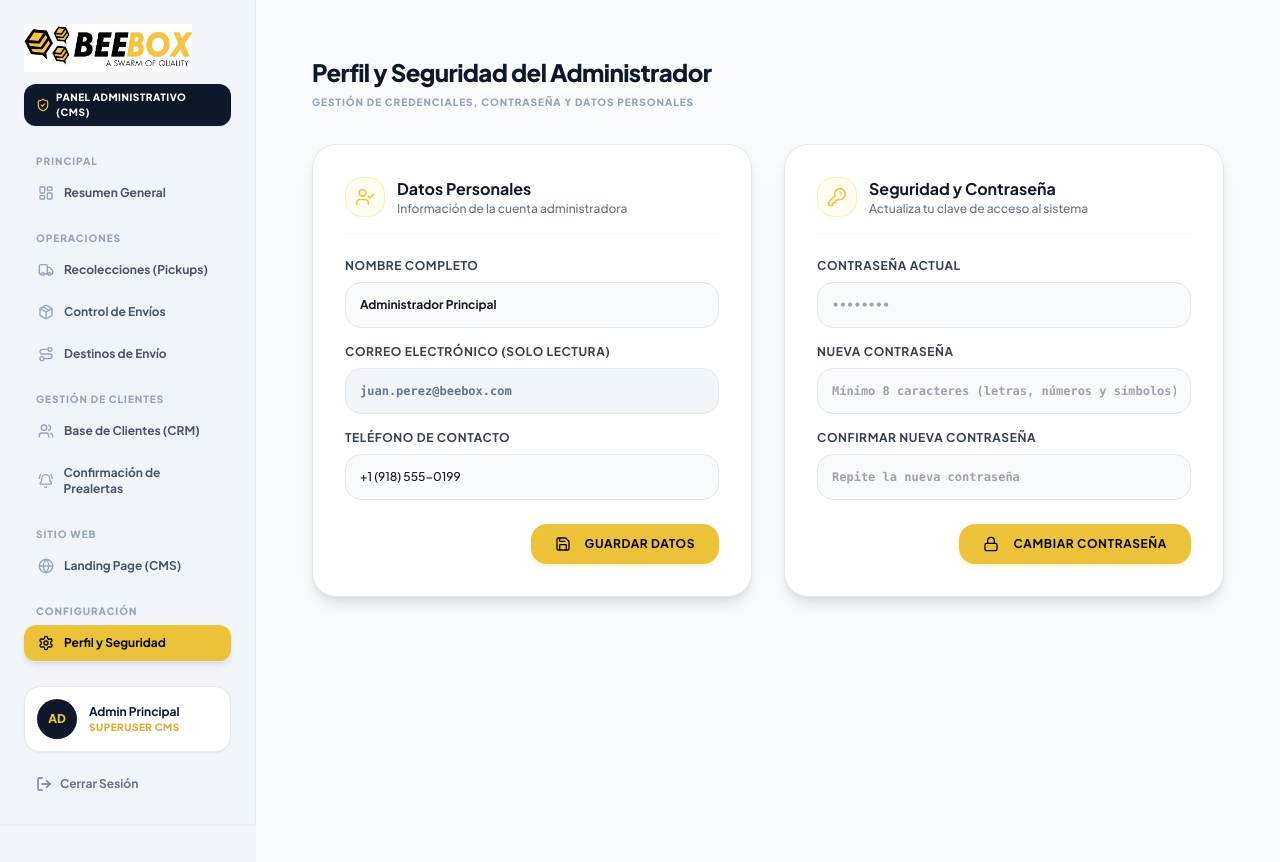
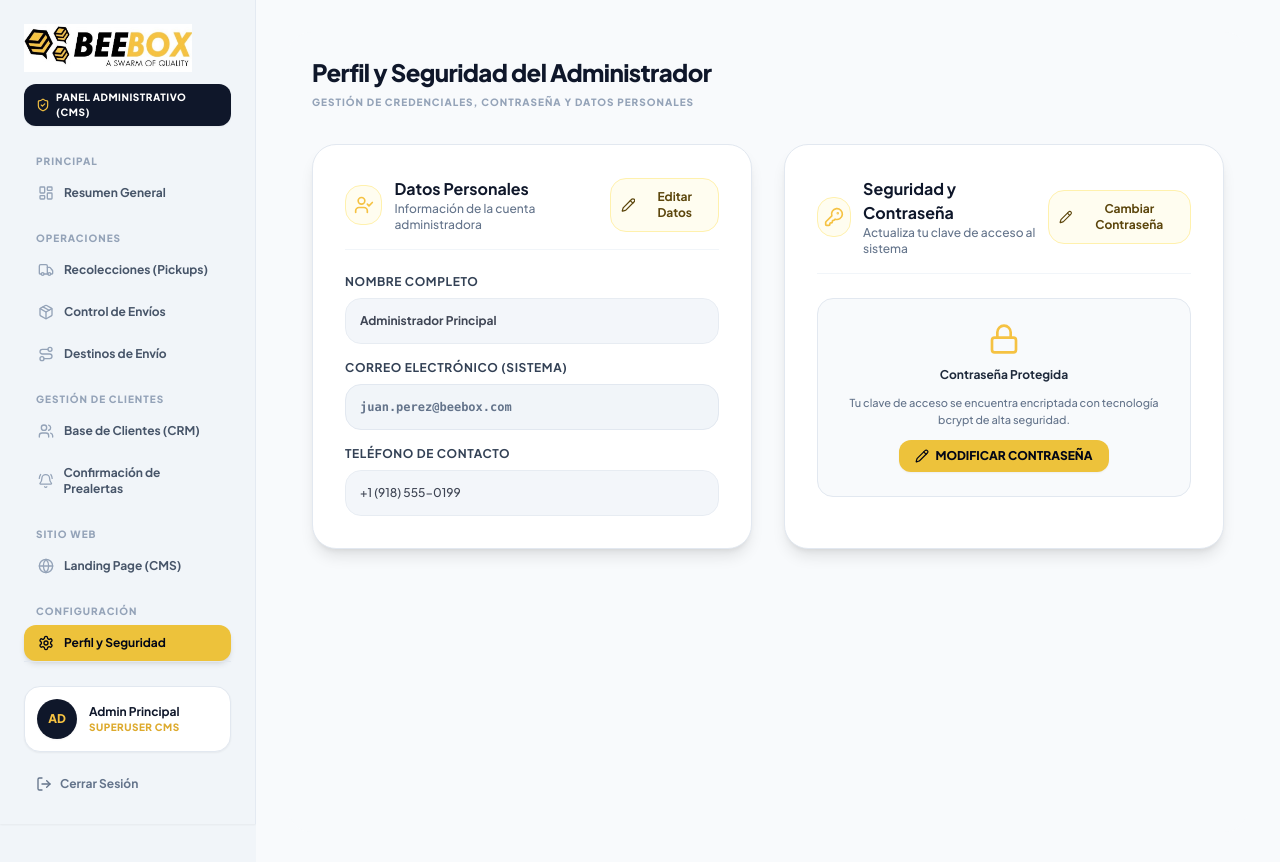
Before and after one commit to saraiherrerab/Beebox-Empresa-De-Transporte, a Next.js app: page /admin/configuracion in a window 1280 px wide. Built offline with nearby package versions, Linux system fonts and the light colour scheme; no server answers.

Commit message:
feat(admin): add edit pencil toggle button to profile and password security cards

```diff
--- a/src/app/admin/configuracion/page.tsx
+++ b/src/app/admin/configuracion/page.tsx
@@ -2,13 +2,17 @@
 
 import React, { useState } from "react";
 import { useAuth } from "@/context/AuthContext";
-import { KeyRound, UserCheck, ShieldCheck, CheckCircle2, AlertCircle, Save, Lock } from "lucide-react";
+import { KeyRound, UserCheck, CheckCircle2, AlertCircle, Save, Lock, Pencil, X } from "lucide-react";
 import { Button } from "@/components/ui/Button";
 
 const API_URL = process.env.NEXT_PUBLIC_API_URL || "http://localhost:4000/api";
 
 export default function AdminConfiguracionPage() {
   const { user } = useAuth();
+
+  // Edit Toggles
+  const [isEditingProfile, setIsEditingProfile] = useState(false);
+  const [isEditingPassword, setIsEditingPassword] = useState(false);
 
   // Profile State
   const [name, setName] = useState(user?.name || "Administrador Principal");
@@ -44,6 +48,7 @@ export default function AdminConfiguracionPage() {
       const data = await res.json();
       if (res.ok) {
         setProfileNotice({ type: "success", msg: "Perfil de administrador actualizado correctamente." });
+        setIsEditingProfile(false);
         setTimeout(() => setProfileNotice(null), 5000);
       } else {
         setProfileNotice({ type: "error", msg: data.message || "Error al actualizar perfil." });
@@ -58,7 +63,7 @@ export default function AdminConfiguracionPage() {
     setPasswordNotice(null);
 
     if (newPassword !== confirmPassword) {
-      setPasswordNotice({ type: "error", msg: "La confirmación de la contraseña no coincide." });
+      setPasswordNotice({ type: "error", msg: "La confirmación de la nueva contraseña no coincide." });
       return;
     }
 
@@ -84,6 +89,7 @@ export default function AdminConfiguracionPage() {
         setCurrentPassword("");
         setNewPassword("");
         setConfirmPassword("");
+        setIsEditingPassword(false);
         setTimeout(() => setPasswordNotice(null), 5000);
       } else {
         setPasswordNotice({ type: "error", msg: data.message || "Error al cambiar la contraseña." });
@@ -106,7 +112,8 @@ export default function AdminConfiguracionPage() {
       <div className="grid grid-cols-1 lg:grid-cols-2 gap-8">
         {/* Card 1: Datos de Perfil */}
         <div className="bg-white rounded-3xl p-6 sm:p-8 border border-slate-200 shadow-lg space-y-6">
-          <div className="flex items-center gap-3 border-b border-slate-100 pb-4">
+          <div className="flex items-center justify-between border-b border-slate-100 pb-4">
+            <div className="flex items-center gap-3">
               <div className="w-10 h-10 rounded-2xl bg-amber-50 border border-amber-200 flex items-center justify-center text-amber-600">
                 <UserCheck className="w-5 h-5" />
               </div>
@@ -114,6 +121,30 @@ export default function AdminConfiguracionPage() {
                 <h3 className="text-base font-bold text-slate-900">Datos Personales</h3>
                 <p className="text-xs text-slate-500 font-medium">Información de la cuenta administradora</p>
               </div>
+            </div>
+
+            {/* Pencil Edit Toggle Button */}
+            <button
+              onClick={() => {
+                setIsEditingProfile(!isEditingProfile);
+                setProfileNotice(null);
+              }}
+              className={`p-2.5 rounded-2xl border text-xs font-bold transition-all flex items-center gap-1.5 ${
+                isEditingProfile
+                  ? "bg-rose-50 border-rose-200 text-rose-700 hover:bg-rose-100"
+                  : "bg-amber-50 border-amber-200 text-amber-900 hover:bg-amber-100"
+              }`}
+            >
+              {isEditingProfile ? (
+                <>
+                  <X className="w-4 h-4" /> Cancelar
+                </>
+              ) : (
+                <>
+                  <Pencil className="w-4 h-4" /> Editar Datos
+                </>
+              )}
+            </button>
           </div>
 
           {profileNotice && (
@@ -140,16 +171,21 @@ export default function AdminConfiguracionPage() {
               </label>
               <input
                 type="text"
+                disabled={!isEditingProfile}
                 value={name}
                 onChange={(e) => setName(e.target.value)}
                 required
-                className="w-full rounded-2xl border border-slate-200 bg-slate-50 p-3.5 text-xs font-bold text-slate-900 focus:border-amber-500 focus:outline-none"
+                className={`w-full rounded-2xl border p-3.5 text-xs font-bold text-slate-900 transition-all ${
+                  isEditingProfile
+                    ? "bg-white border-amber-500 shadow-sm focus:outline-none"
+                    : "bg-slate-100 border-slate-200 cursor-not-allowed opacity-80"
+                }`}
               />
             </div>
 
             <div>
               <label className="block text-xs font-bold text-slate-700 uppercase tracking-wider mb-2">
-                Correo Electrónico (Solo Lectura)
+                Correo Electrónico (Sistema)
               </label>
               <input
                 type="email"
@@ -165,24 +201,39 @@ export default function AdminConfiguracionPage() {
               </label>
               <input
                 type="text"
+                disabled={!isEditingProfile}
                 value={phone}
                 onChange={(e) => setPhone(e.target.value)}
                 placeholder="+1 (555) 000-0000"
-                className="w-full rounded-2xl border border-slate-200 bg-slate-50 p-3.5 text-xs font-medium text-slate-900 focus:border-amber-500 focus:outline-none"
+                className={`w-full rounded-2xl border p-3.5 text-xs font-medium text-slate-900 transition-all ${
+                  isEditingProfile
+                    ? "bg-white border-amber-500 shadow-sm focus:outline-none"
+                    : "bg-slate-100 border-slate-200 cursor-not-allowed opacity-80"
+                }`}
               />
             </div>
 
-            <div className="pt-2 flex justify-end">
+            {isEditingProfile && (
+              <div className="pt-2 flex justify-end gap-3 animate-in fade-in duration-150">
+                <button
+                  type="button"
+                  onClick={() => setIsEditingProfile(false)}
+                  className="px-5 py-3 rounded-2xl border border-slate-200 text-xs font-bold text-slate-600 hover:bg-slate-50"
+                >
+                  CANCELAR
+                </button>
                 <Button type="submit" variant="amber" className="rounded-2xl px-6 py-3 font-bold text-xs">
                   <Save className="w-4 h-4 mr-1.5" /> GUARDAR DATOS
                 </Button>
               </div>
+            )}
           </form>
         </div>
 
         {/* Card 2: Cambio de Contraseña */}
         <div className="bg-white rounded-3xl p-6 sm:p-8 border border-slate-200 shadow-lg space-y-6">
-          <div className="flex items-center gap-3 border-b border-slate-100 pb-4">
+          <div className="flex items-center justify-between border-b border-slate-100 pb-4">
+            <div className="flex items-center gap-3">
               <div className="w-10 h-10 rounded-2xl bg-amber-50 border border-amber-200 flex items-center justify-center text-amber-600">
                 <KeyRound className="w-5 h-5" />
               </div>
@@ -190,6 +241,30 @@ export default function AdminConfiguracionPage() {
                 <h3 className="text-base font-bold text-slate-900">Seguridad y Contraseña</h3>
                 <p className="text-xs text-slate-500 font-medium">Actualiza tu clave de acceso al sistema</p>
               </div>
+            </div>
+
+            {/* Pencil Edit Toggle Button */}
+            <button
+              onClick={() => {
+                setIsEditingPassword(!isEditingPassword);
+                setPasswordNotice(null);
+              }}
+              className={`p-2.5 rounded-2xl border text-xs font-bold transition-all flex items-center gap-1.5 ${
+                isEditingPassword
+                  ? "bg-rose-50 border-rose-200 text-rose-700 hover:bg-rose-100"
+                  : "bg-amber-50 border-amber-200 text-amber-900 hover:bg-amber-100"
+              }`}
+            >
+              {isEditingPassword ? (
+                <>
+                  <X className="w-4 h-4" /> Cancelar
+                </>
+              ) : (
+                <>
+                  <Pencil className="w-4 h-4" /> Cambiar Contraseña
+                </>
+              )}
+            </button>
           </div>
 
           {passwordNotice && (
@@ -209,7 +284,22 @@ export default function AdminConfiguracionPage() {
             </div>
           )}
 
-          <form onSubmit={handleChangePassword} className="space-y-4">
+          {!isEditingPassword ? (
+            <div className="p-6 rounded-2xl bg-slate-50 border border-slate-200 text-center space-y-3">
+              <Lock className="w-8 h-8 text-amber-500 mx-auto" />
+              <h4 className="text-xs font-bold text-slate-800">Contraseña Protegida</h4>
+              <p className="text-[11px] text-slate-500 font-medium max-w-xs mx-auto">
+                Tu clave de acceso se encuentra encriptada con tecnología bcrypt de alta seguridad.
+              </p>
+              <button
+                onClick={() => setIsEditingPassword(true)}
+                className="mt-2 inline-flex items-center gap-1.5 px-4 py-2 rounded-xl bg-amber-500 text-slate-950 font-black text-xs uppercase shadow-sm hover:bg-amber-400 transition-colors"
+              >
+                <Pencil className="w-3.5 h-3.5" /> Modificar Contraseña
+              </button>
+            </div>
+          ) : (
+            <form onSubmit={handleChangePassword} className="space-y-4 animate-in fade-in duration-200">
               <div>
                 <label className="block text-xs font-bold text-slate-700 uppercase tracking-wider mb-2">
                   Contraseña Actual
@@ -219,8 +309,8 @@ export default function AdminConfiguracionPage() {
                   required
                   value={currentPassword}
                   onChange={(e) => setCurrentPassword(e.target.value)}
-                placeholder="••••••••"
-                className="w-full rounded-2xl border border-slate-200 bg-slate-50 p-3.5 text-xs font-mono font-bold text-slate-900 focus:border-amber-500 focus:outline-none"
+                  placeholder="Ingresa tu contraseña actual"
+                  className="w-full rounded-2xl border border-amber-500 bg-white p-3.5 text-xs font-mono font-bold text-slate-900 focus:outline-none shadow-sm"
                 />
               </div>
 
@@ -252,12 +342,20 @@ export default function AdminConfiguracionPage() {
                 />
               </div>
 
-            <div className="pt-2 flex justify-end">
+              <div className="pt-2 flex justify-end gap-3">
+                <button
+                  type="button"
+                  onClick={() => setIsEditingPassword(false)}
+                  className="px-5 py-3 rounded-2xl border border-slate-200 text-xs font-bold text-slate-600 hover:bg-slate-50"
+                >
+                  CANCELAR
+                </button>
                 <Button type="submit" variant="amber" className="rounded-2xl px-6 py-3 font-bold text-xs">
-                <Lock className="w-4 h-4 mr-1.5" /> CAMBIAR CONTRASEÑA
+                  <Lock className="w-4 h-4 mr-1.5" /> CONFIRMAR Y GUARDAR
                 </Button>
               </div>
             </form>
+          )}
         </div>
       </div>
     </div>
```
Lines whose indentation alone changed are shown as unchanged.
